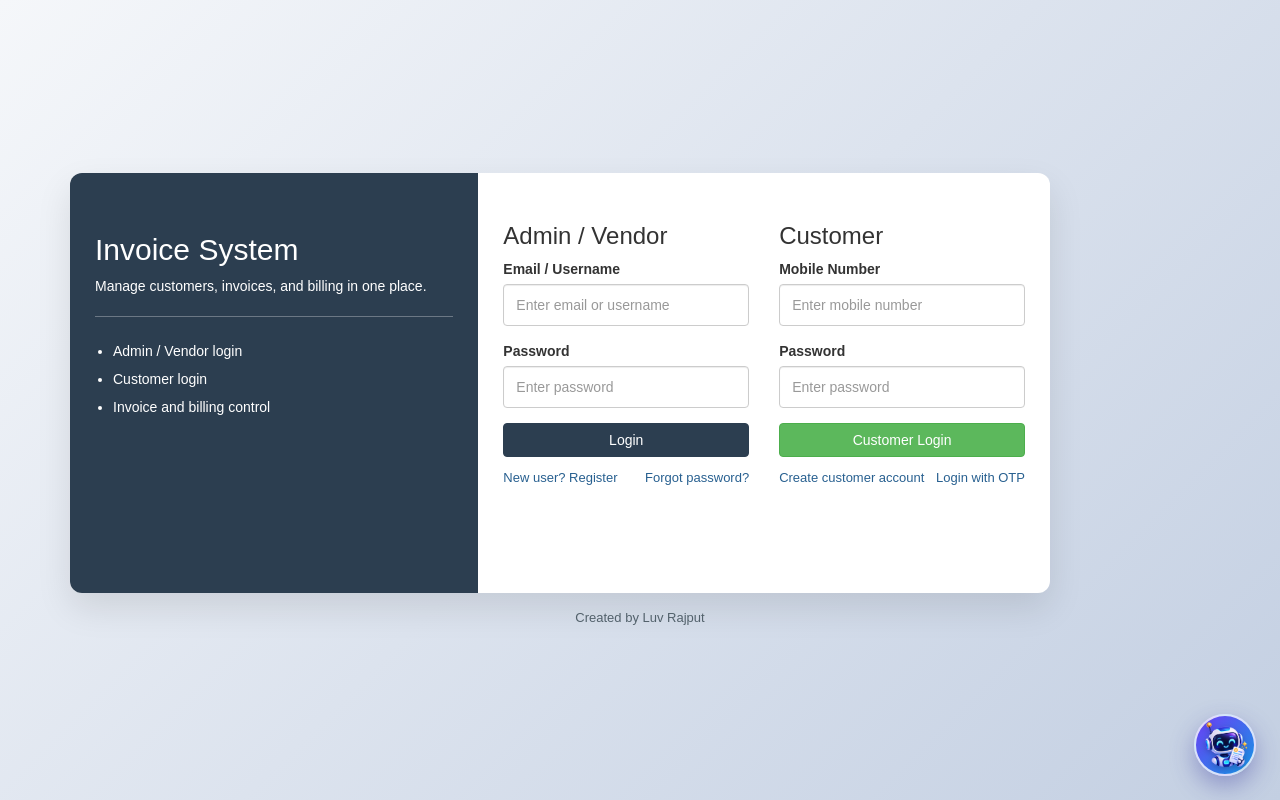
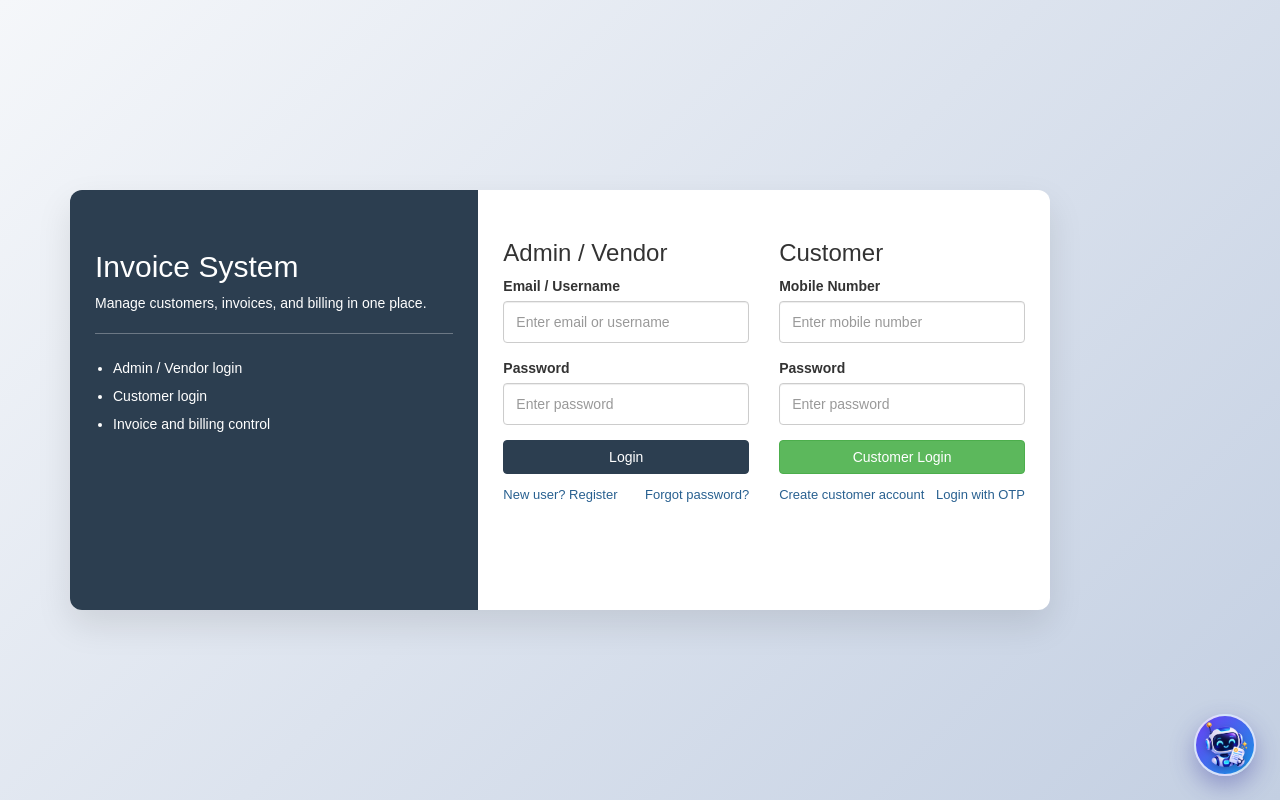
Before and after one commit to Lavkush2004/invoice-management-system, a PHP site: page /login.php in a window 1280 px wide. Run offline with PHP 8.4, Linux system fonts and the light colour scheme; some libraries are stand-ins or nearby versions.

Commit message:
Remove 'Created by Luv Rajput' footer credit from login page

```diff
--- a/login.php
+++ b/login.php
@@ -402,7 +402,6 @@ if ($isLoginSubmit) {
                 </div>
             </div>
         </div>
-        <p class="login-footer">Created by Luv Rajput</p>
     </div>
 <?php require_once __DIR__ . '/includes/chatbot_widget.php'; ?>
 <!-- Firebase Web SDK Compat -->
```
